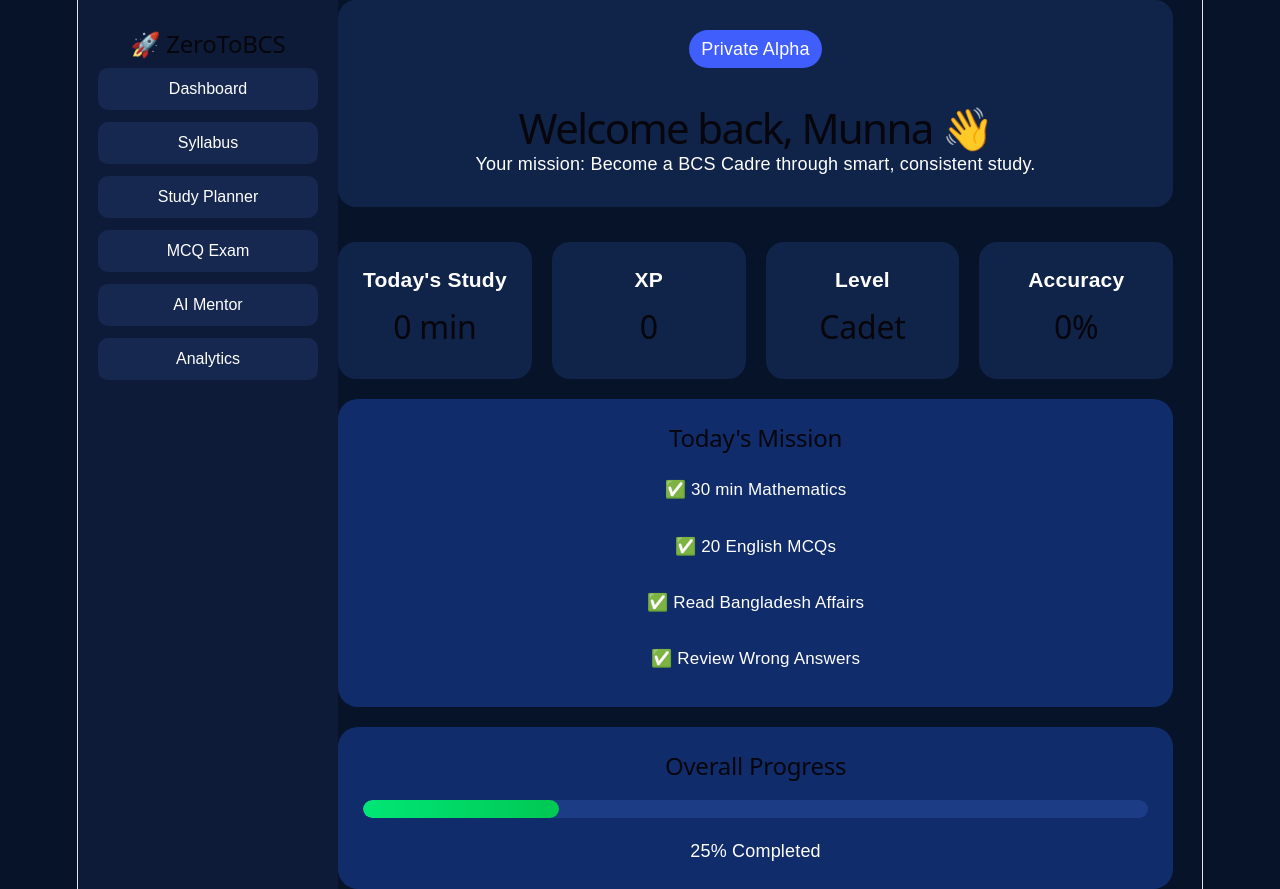
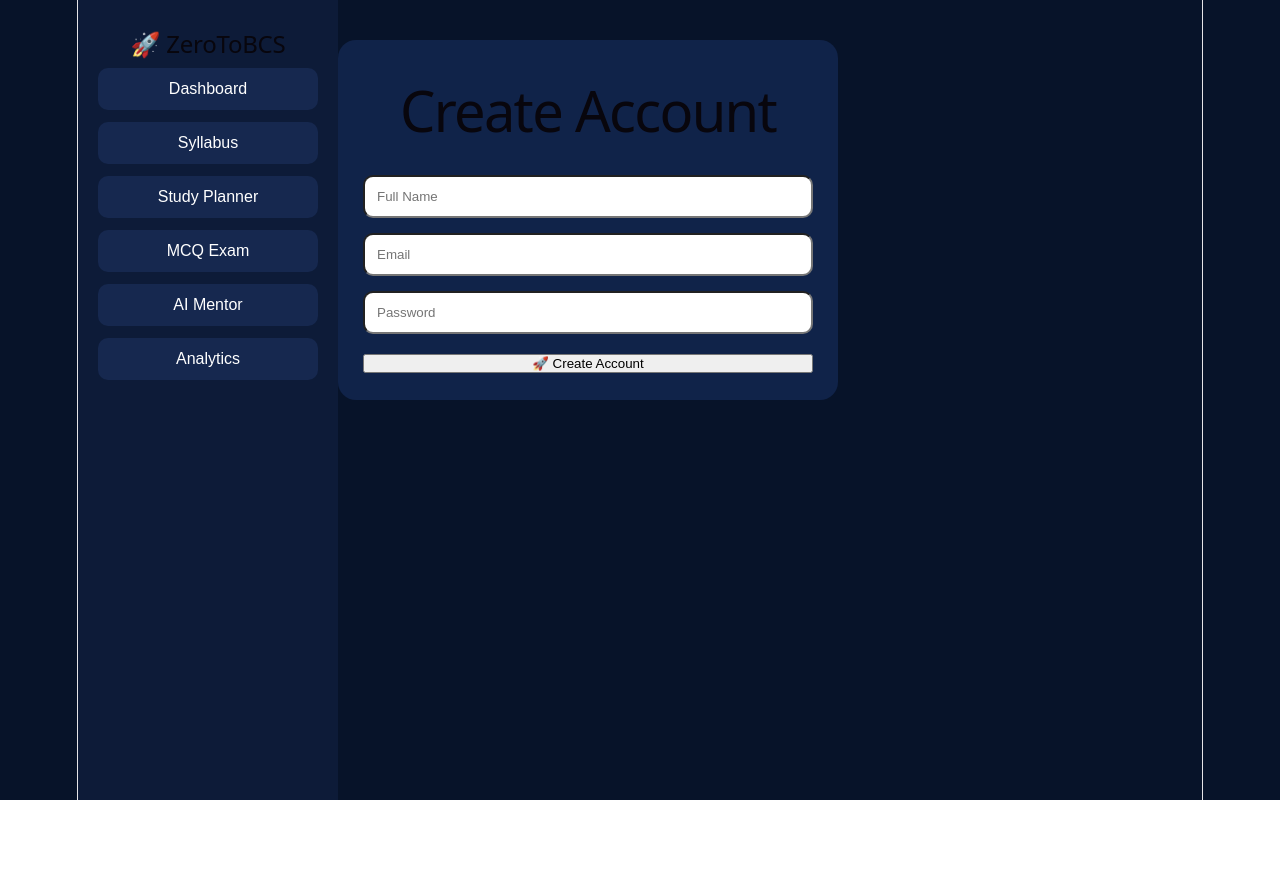
Before and after one commit to munna0toBCS/ZeroToBCS, a React (Vite) app: page / in a window 1280 px wide. After the commit the page ends 800 px from the top, so only its background shows below. Built offline with nearby package versions, Linux system fonts and the light colour scheme.

Commit message:
Implemented Firebase user registration

```diff
--- a/package.json
+++ b/package.json
@@ -10,6 +10,7 @@
     "preview": "vite preview"
   },
   "dependencies": {
+    "firebase": "^12.15.0",
     "react": "^19.2.7",
     "react-dom": "^19.2.7"
   },
--- a/src/App.jsx
+++ b/src/App.jsx
@@ -6,6 +6,7 @@ import StudyPlanner from "./pages/StudyPlanner";
 import MCQ from "./pages/MCQ";
 import Mentor from "./pages/Mentor";
 import Analytics from "./pages/Analytics";
+import Auth from "./pages/Auth";
 import Sidebar from "./components/Sidebar";
 const stats = [
   { title: "Today's Study", value: "0 min" },
@@ -21,14 +22,14 @@ const missions = [
 ];
 const progress = 25;
 export default function App() {
-  const [page, setPage] = useState("dashboard");
+const [page, setPage] = useState("auth");
   return (
     <div className="app">
 
 <Sidebar setPage={setPage} />
 
       <main className="content">
-
+{page === "auth" && <Auth />}
 {page === "dashboard" && <Dashboard />}
 
 {page === "syllabus" && <Syllabus />}
--- /dev/null
+++ b/src/components/Register.jsx
@@ -0,0 +1,78 @@
+import { useState } from "react";
+import { createUserWithEmailAndPassword } from "firebase/auth";
+import { auth } from "../firebase";
+
+export default function Register() {
+const handleRegister = async () => {
+  try {
+    await createUserWithEmailAndPassword(
+      auth,
+      email,
+      password
+    );
+
+alert("✅ Account Created Successfully!");
+
+setName("");
+setEmail("");
+setPassword("");
+  } catch (error) {
+    alert(error.message);
+  }
+};
+  const [name, setName] = useState("");
+  const [email, setEmail] = useState("");
+  const [password, setPassword] = useState("");
+
+  return (
+    <div className="card" style={{ maxWidth: "500px", margin: "40px auto" }}>
+      <h1>Create Account</h1>
+
+      <input
+        type="text"
+        placeholder="Full Name"
+        value={name}
+        onChange={(e) => setName(e.target.value)}
+        style={{
+          width: "100%",
+          padding: "12px",
+          marginTop: "20px",
+          borderRadius: "10px",
+        }}
+      />
+
+      <input
+        type="email"
+        placeholder="Email"
+        value={email}
+        onChange={(e) => setEmail(e.target.value)}
+        style={{
+          width: "100%",
+          padding: "12px",
+          marginTop: "15px",
+          borderRadius: "10px",
+        }}
+      />
+
+      <input
+        type="password"
+        placeholder="Password"
+        value={password}
+        onChange={(e) => setPassword(e.target.value)}
+        style={{
+          width: "100%",
+          padding: "12px",
+          marginTop: "15px",
+          borderRadius: "10px",
+        }}
+      />
+
+  <button
+  onClick={handleRegister}
+  style={{ marginTop: "20px", width: "100%" }}
+>
+        🚀 Create Account
+      </button>
+    </div>
+  );
+}
--- /dev/null
+++ b/src/firebase.js
@@ -0,0 +1,15 @@
+import { initializeApp } from "firebase/app";
+import { getAuth } from "firebase/auth";
+
+const firebaseConfig = {
+  apiKey: "AIzaSyBloKKYphIyP8jep74BvVzPUSoVt7_srd0",
+  authDomain: "zerotobcs-b318e.firebaseapp.com",
+  projectId: "zerotobcs-b318e",
+  storageBucket: "zerotobcs-b318e.firebasestorage.app",
+  messagingSenderId: "17219319375",
+  appId: "1:17219319375:web:2768ea7b5b57256e31dc3a",
+};
+
+const app = initializeApp(firebaseConfig);
+
+export const auth = getAuth(app);
--- /dev/null
+++ b/src/pages/Auth.jsx
@@ -0,0 +1,5 @@
+import Register from "../components/Register";
+
+export default function Auth() {
+  return <Register />;
+}
```
Also changed, not shown: 1 other file (tests, documents, lock files or other folders).
